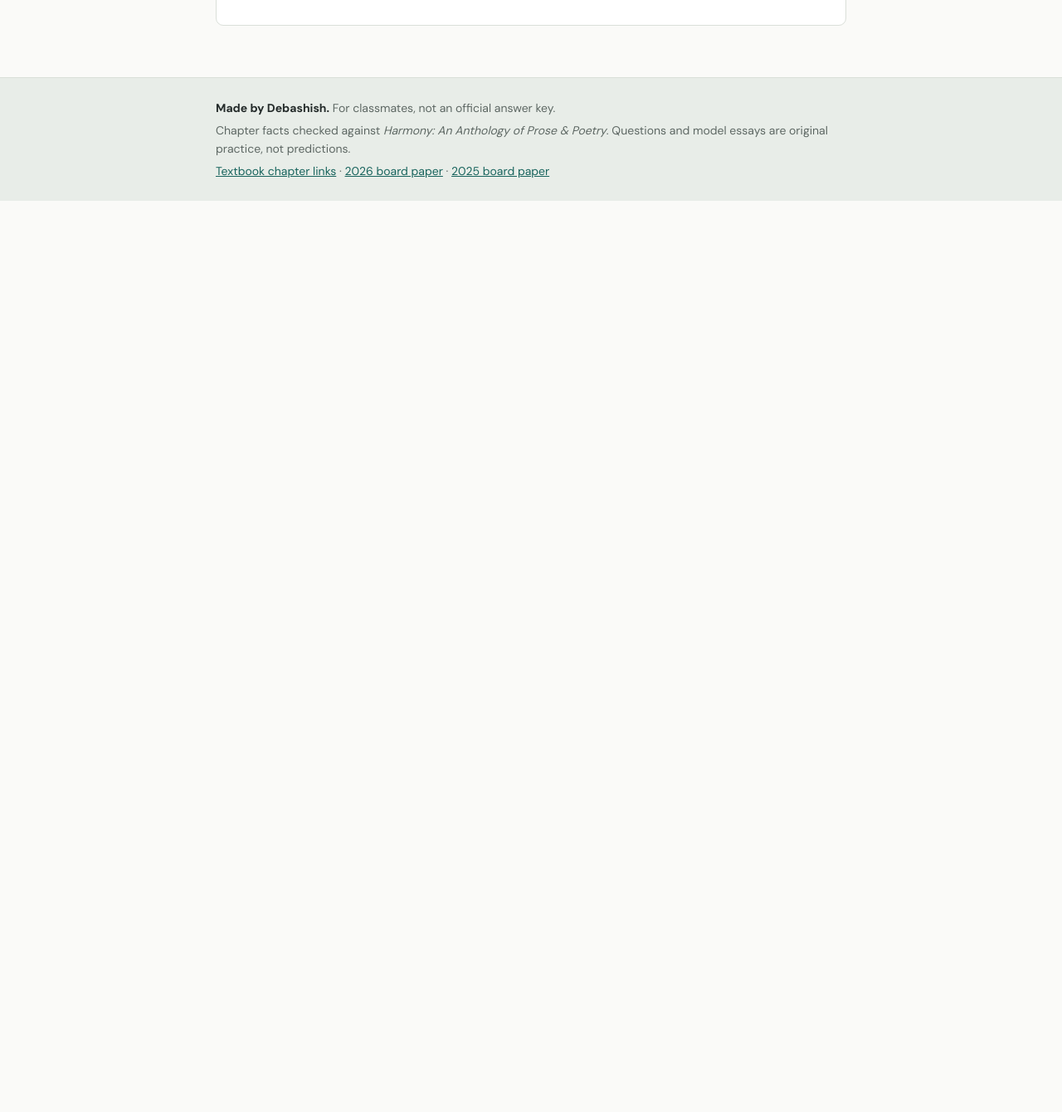
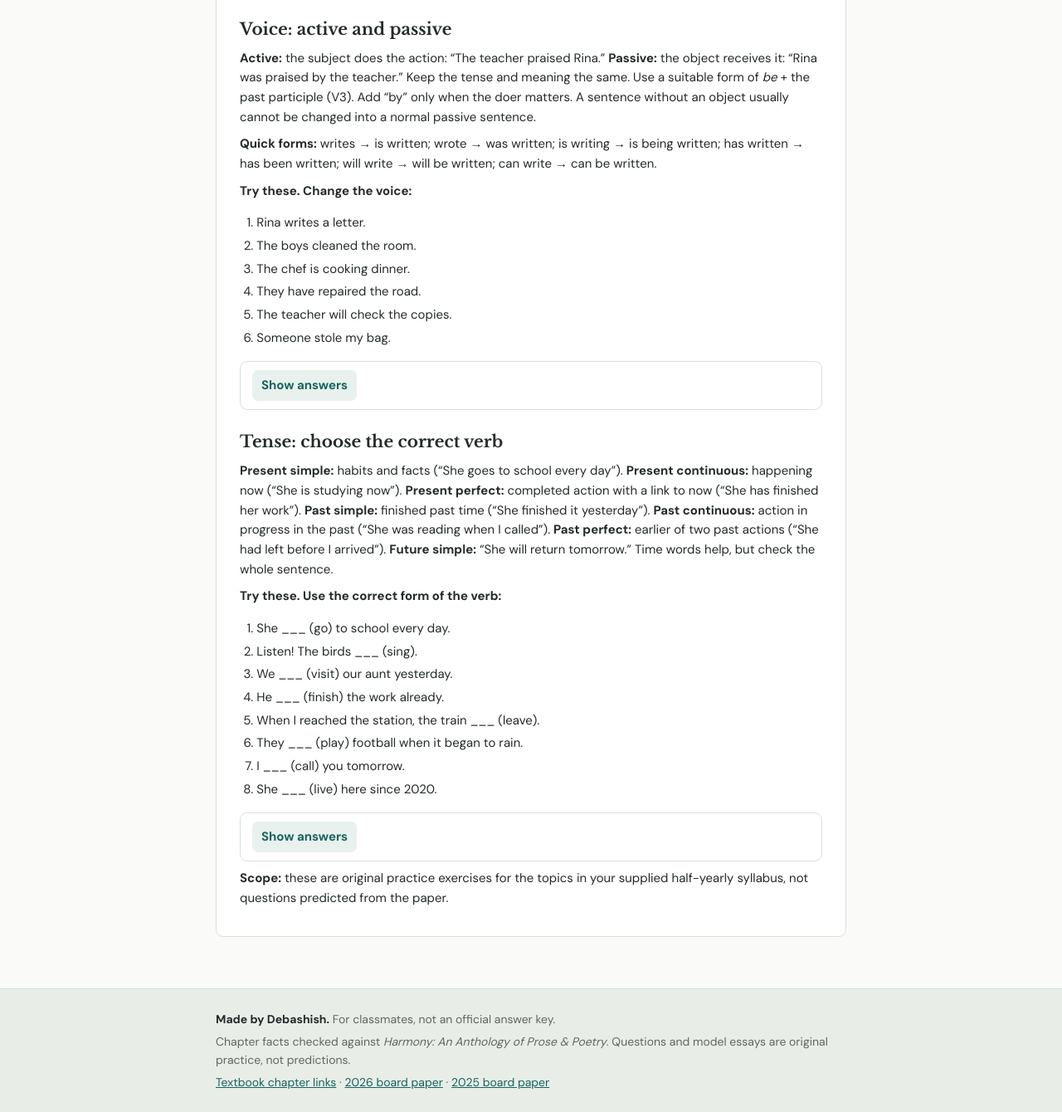
Before and after one commit to debashishthakuria/alte-harmony-revision, a plain HTML site: page grammar.html in a window 1280 px wide. Shown: the part 1139-2479 px from the top of the page at 83% size. Before the commit the page ends 1381 px from the top, so only its background shows below. Drawn offline with nearby package versions, Linux system fonts and the light colour scheme.

Commit message:
Match 2026 half-yearly syllabus with Strange Meeting, voice and tense

```diff
--- a/grammar.html
+++ b/grammar.html
@@ -1,4 +1,4 @@
-<!doctype html><html lang="en"><head><meta charset="utf-8"><meta name="viewport" content="width=device-width,initial-scale=1"><meta name="theme-color" content="#f8f7f3"><meta name="description" content="Readable Alternative English revision notes for ASSEB HS 2nd year: Harmony chapters, writing and practice."><title>Grammar, made simple. | Harmony Revision</title><link rel="stylesheet" href="style.css"></head><body><header class="top"><div class="shell"><a class="brand" href="index.html">Harmony / Revision</a><nav aria-label="Main navigation"><a href="index.html">Home</a><a href="chapters.html">Chapters</a><a href="writing.html">Writing</a><a href="grammar.html" aria-current="page">Grammar</a></nav></div></header><div class="shell"><header class="hero"><span class="eyebrow">ASSEB · HS 2nd Year · Alternative English</span><h1>Grammar, made simple.</h1><p>Try each question before checking the answer. Pay attention to the whole sentence.</p></header><main class="main"><article class="article"><h2>Grammar: board-style mini-practice</h2>
+<!doctype html><html lang="en"><head><meta charset="utf-8"><meta name="viewport" content="width=device-width,initial-scale=1"><meta name="theme-color" content="#f8f7f3"><meta name="description" content="Readable Alternative English revision notes for ASSEB HS 2nd year: Harmony chapters, writing and practice."><title>Grammar, made simple. | Harmony Revision</title><link rel="stylesheet" href="style.css"></head><body><header class="top"><div class="shell"><a class="brand" href="index.html">Harmony / Revision</a><nav aria-label="Main navigation"><a href="index.html">Home</a><a href="chapters.html">Chapters</a><a href="writing.html">Writing</a><a href="grammar.html" aria-current="page">Grammar</a></nav></div></header><div class="shell"><header class="hero"><span class="eyebrow">ASSEB · HS 2nd Year · Alternative English</span><h1>Grammar, made simple.</h1><p>Question tags, common errors, voice and tense. Try each exercise before checking the answers.</p></header><main class="main"><article class="article"><h2>Grammar: board-style mini-practice</h2>
 <p>The 2025 and 2026 Q12/Q13 both used <strong>question tags</strong> and <strong>error correction</strong>, rather than the broader grammar pattern of a different English subject. For a positive statement use a negative tag and vice versa; <em>rarely, seldom, few, no</em> usually make the clause negative. Match the auxiliary and subject, including <em>aren't I?</em>, <em>shall we?</em> after <em>let's</em>, and <em>will you?</em> for requests.</p>
 <p><strong>A. Add tags (try all eight; a board paper asks any five).</strong></p>
 <ol>
@@ -24,4 +24,16 @@
 <li>He is senior than me.</li>
 </ol>
 <details class="answer-reveal"><summary>Show answers</summary><p>1. One of my friends lives in Jorhat. 2. She prefers tea to coffee. 3. He is a university student. 4. The teacher, along with her pupils, is ready. 5. I have lived here for three years. 6. Neither of the answers is correct. 7. This is useful information. 8. He is senior to me.</p></details>
-<p><strong>Final check:</strong> use the actual school paper's instructions for choices and marks; don't assume a particular essay, dialogue topic, or 160-word requirement will appear.</p></article></main></div><footer class="footer"><div class="shell"><p><strong>Made by Debashish.</strong> For classmates, not an official answer key.</p><p>Chapter facts checked against <em>Harmony: An Anthology of Prose &amp; Poetry</em>. Questions and model essays are original practice, not predictions.</p><p><a href="https://devlibrary.in/class-12-alternative-english-book">Textbook chapter links</a> · <a href="https://www.thetreasurenotes.in/2026/02/asseb-class-12-alternative-english-question-paper-2026.html">2026 board paper</a> · <a href="https://www.dynamictutorialsandservices.org/2025/06/alternative-english-question-paper-2025.html">2025 board paper</a></p></div></footer><script src="app.js"></script></body></html>
+<p><strong>Final check:</strong> use the actual school paper's instructions for choices and marks; don't assume a particular essay, dialogue topic, or 160-word requirement will appear.</p><h2 id="voice">Voice: active and passive</h2>
+<p><strong>Active:</strong> the subject does the action: “The teacher praised Rina.” <strong>Passive:</strong> the object receives it: “Rina was praised by the teacher.” Keep the tense and meaning the same. Use a suitable form of <em>be</em> + the past participle (V3). Add “by” only when the doer matters. A sentence without an object usually cannot be changed into a normal passive sentence.</p>
+<p><strong>Quick forms:</strong> writes → is written; wrote → was written; is writing → is being written; has written → has been written; will write → will be written; can write → can be written.</p>
+<p><strong>Try these. Change the voice:</strong></p>
+<ol><li>Rina writes a letter.</li><li>The boys cleaned the room.</li><li>The chef is cooking dinner.</li><li>They have repaired the road.</li><li>The teacher will check the copies.</li><li>Someone stole my bag.</li></ol>
+<details class="answer-reveal"><summary>Show answers</summary><ol><li>A letter is written by Rina.</li><li>The room was cleaned by the boys.</li><li>Dinner is being cooked by the chef.</li><li>The road has been repaired.</li><li>The copies will be checked by the teacher.</li><li>My bag was stolen.</li></ol></details>
+<h2 id="tense">Tense: choose the correct verb</h2>
+<p><strong>Present simple:</strong> habits and facts (“She goes to school every day”). <strong>Present continuous:</strong> happening now (“She is studying now”). <strong>Present perfect:</strong> completed action with a link to now (“She has finished her work”). <strong>Past simple:</strong> finished past time (“She finished it yesterday”). <strong>Past continuous:</strong> action in progress in the past (“She was reading when I called”). <strong>Past perfect:</strong> earlier of two past actions (“She had left before I arrived”). <strong>Future simple:</strong> “She will return tomorrow.” Time words help, but check the whole sentence.</p>
+<p><strong>Try these. Use the correct form of the verb:</strong></p>
+<ol><li>She ___ (go) to school every day.</li><li>Listen! The birds ___ (sing).</li><li>We ___ (visit) our aunt yesterday.</li><li>He ___ (finish) the work already.</li><li>When I reached the station, the train ___ (leave).</li><li>They ___ (play) football when it began to rain.</li><li>I ___ (call) you tomorrow.</li><li>She ___ (live) here since 2020.</li></ol>
+<details class="answer-reveal"><summary>Show answers</summary><ol><li>goes</li><li>are singing</li><li>visited</li><li>has finished</li><li>had left</li><li>were playing</li><li>will call</li><li>has lived</li></ol></details>
+<p><strong>Scope:</strong> these are original practice exercises for the topics in your supplied half-yearly syllabus, not questions predicted from the paper.</p>
+</article></main></div><footer class="footer"><div class="shell"><p><strong>Made by Debashish.</strong> For classmates, not an official answer key.</p><p>Chapter facts checked against <em>Harmony: An Anthology of Prose &amp; Poetry</em>. Questions and model essays are original practice, not predictions.</p><p><a href="https://devlibrary.in/class-12-alternative-english-book">Textbook chapter links</a> · <a href="https://www.thetreasurenotes.in/2026/02/asseb-class-12-alternative-english-question-paper-2026.html">2026 board paper</a> · <a href="https://www.dynamictutorialsandservices.org/2025/06/alternative-english-question-paper-2025.html">2025 board paper</a></p></div></footer><script src="app.js"></script></body></html>
```
Also changed, not shown: because-i-could-not-stop-for-death.html (+1 -1 lines), chapters.html (+1 -1 lines), index.html (+1 -1 lines), strange-meeting.html (added, +5 -0 lines).
